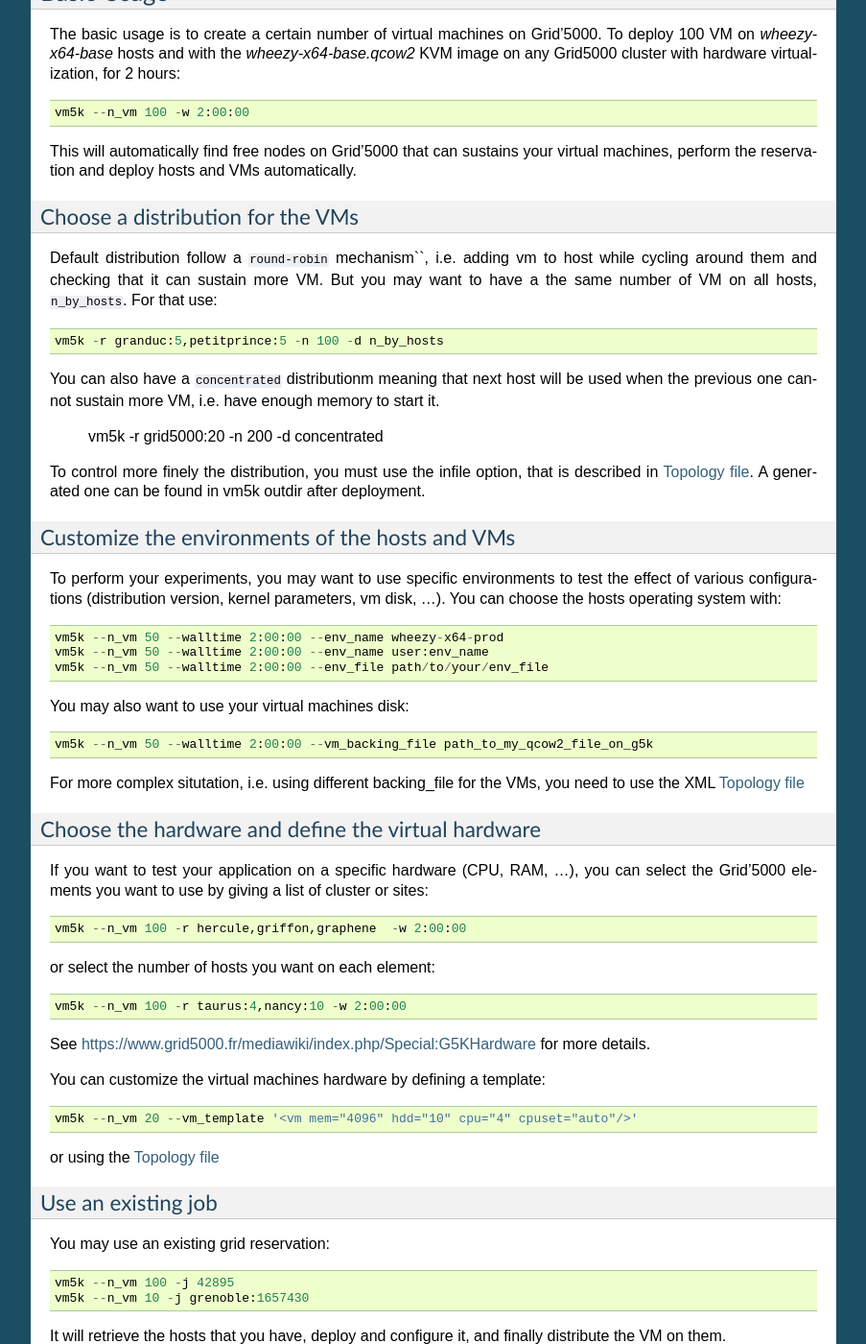
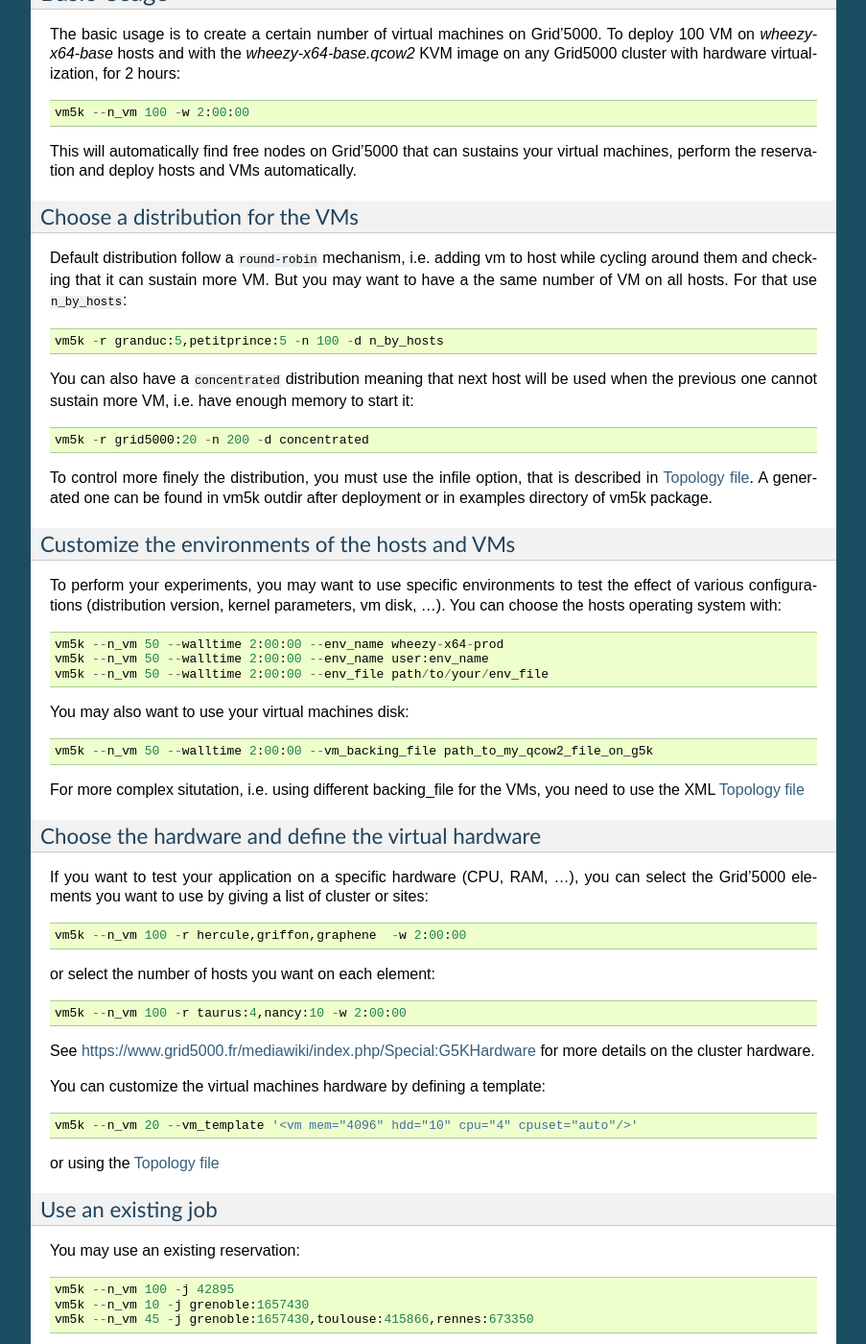
Before and after one commit to lpouillo/vm5k, a Sphinx documentation site: the page built from docs/vm5k.rst, in a window 1280 px wide and 1400 px high, scrolled down 1230 px. Shown: the whole window at 96% size, without its empty margins (198-1101 px from the left). Built offline with Sphinx 7.4.7, drawn with Linux system fonts in a browser that asks for light colours; formulas are drawn with MathJax 3; some of the changed text lies outside the part shown.

Commit message:
[all] minor improvements

```diff
--- a/docs/vm5k.rst
+++ b/docs/vm5k.rst
@@ -56,21 +56,21 @@
 Choose a distribution for the VMs
 ^^^^^^^^^^^^^^^^^^^^^^^^^^^^^^^^^
 
-Default distribution follow a ``round-robin`` mechanism``, i.e. adding vm to host while cycling around
+Default distribution follow a ``round-robin`` mechanism, i.e. adding vm to host while cycling around
 them and checking that it can sustain more VM. But you may want to have a the same number of VM on
-all hosts, ``n_by_hosts``. For that use::
+all hosts. For that use ``n_by_hosts``::
 
   vm5k -r granduc:5,petitprince:5 -n 100 -d n_by_hosts
 
-You can also have a ``concentrated`` distributionm meaning that next host will be used when the previous one
-cannot sustain more VM, i.e. have enough memory to start it.
-
+You can also have a ``concentrated`` distribution meaning that next host will be used when
+the previous one cannot sustain more VM, i.e. have enough memory to start it::
 
   vm5k -r grid5000:20 -n 200 -d concentrated
 
 To control more finely the distribution, you must use the infile option, that is described in
 `Topology file <http://vm5k.readthedocs.org/en/latest/vm5k.html#use-a-topology-file>`_.
-A generated one can be found in vm5k outdir after deployment.
+A generated one can be found in vm5k outdir after deployment or in examples directory of
+vm5k package.
 
 Customize the environments of the hosts and VMs
 ^^^^^^^^^^^^^^^^^^^^^^^^^^^^^^^^^^^^^^^^^^^^^^^
@@ -103,7 +103,7 @@
  vm5k --n_vm 100 -r taurus:4,nancy:10 -w 2:00:00
 
 See https://www.grid5000.fr/mediawiki/index.php/Special:G5KHardware for
-more details.
+more details on the cluster hardware.
 
 You can customize the virtual machines hardware by defining a template::
 
@@ -114,10 +114,12 @@
 Use an existing job
 ^^^^^^^^^^^^^^^^^^^
 
-You may use an existing grid reservation::
+You may use an existing reservation::
 
  vm5k --n_vm 100 -j 42895
  vm5k --n_vm 10 -j grenoble:1657430
+ vm5k --n_vm 45 -j grenoble:1657430,toulouse:415866,rennes:673350
+
 
 It will retrieve the hosts that you have, deploy and configure it, and finally distribute the VM
 on them.
```
Also changed, not shown: other parts of docs/vm5k.rst (+1 -1 lines), 2 other files.
